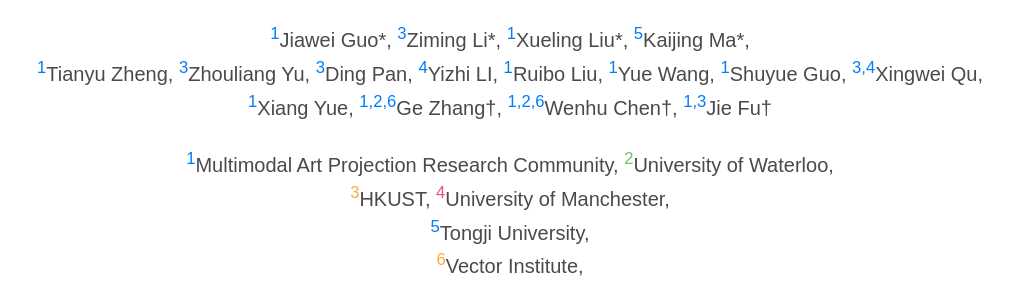
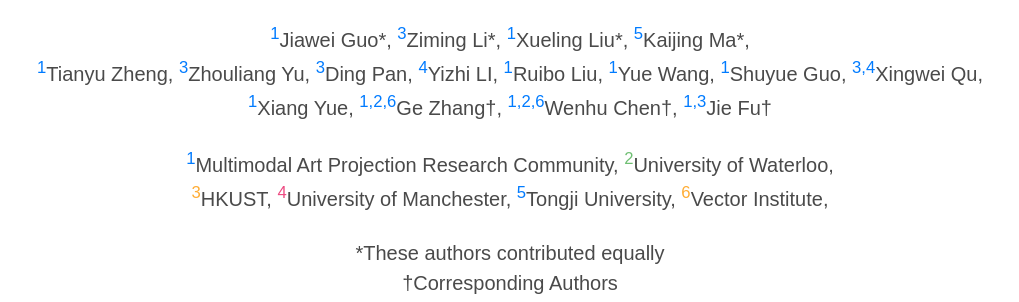
Before and after one commit to CodeEditorBench/CodeEditorBench.github.io, a plain HTML site: page index.html in a window 1280 px wide. Shown: the part 244-546 px from the top of the page, without its empty margins (130-1149 px from the left). Drawn offline with nearby package versions, Linux system fonts and the light colour scheme; a script that the page names is missing; some icons are missing; a web font is replaced by a local one.

Commit message:
Update index.html

```diff
--- a/index.html
+++ b/index.html
@@ -118,17 +118,17 @@
             <span class="author-block"><sup style="color:#007bff;">1</sup>Multimodal Art Projection Research Community,</span>
             <span class="author-block"><sup style="color:#6fbf73;">2</sup>University of Waterloo,</span></br>
             <span class="author-block"><sup style="color:#ffac33;">3</sup>HKUST,</span>
-            <span class="author-block"><sup style="color:#ed4b82;">4</sup>University of Manchester,</span></br>
-            <span class="author-block"><sup style="color:#007bff;">5</sup>Tongji University,</span></br>
-            <span class="author-block"><sup style="color:#ffac33;">6</sup>Vector Institute,</span>
+            <span class="author-block"><sup style="color:#ed4b82;">4</sup>University of Manchester,</span>
+            <span class="author-block"><sup style="color:#007bff;">5</sup>Tongji University,</span>
+            <span class="author-block"><sup style="color:#ffac33;">6</sup>Vector Institute,</span></br>
             <!-- <span class="author-block"><sup style="color:#ed4b82;">6</sup>University of Victoria,</span>
             <span class="author-block"><sup style="color:#9b51e0;">7</sup>Princeton University</span> -->
           </div>
 
           <br>
           <div class="is-size-5 publication-authors">
-            <span class="author-block">*Core Contributors</span><br>
-            <span class="author-block">†Corresponding to:</span>
+            <span class="author-block">*These authors contributed equally</span><br>
+            <span class="author-block">†Corresponding Authors</span>
             <!-- <span class="author-block"><a href="mailto:xiangyue.work@gmail.com">xiangyue.work@gmail.com</a>,</span>
             <span class="author-block"><a href="mailto:su.809@osu.edu">su.809@osu.edu</a>,</span>
             <span class="author-block"><a href="mailto:wenhuchen@uwaterloo.ca">wenhuchen@uwaterloo.ca</a></span> -->
```
